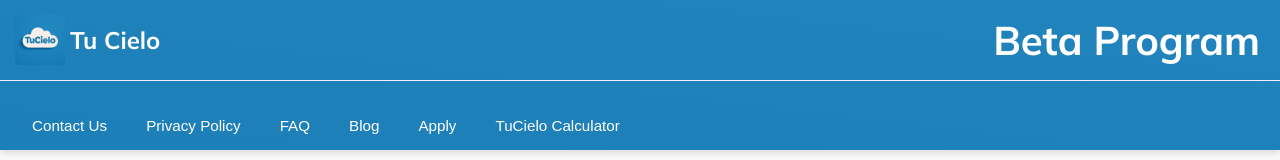
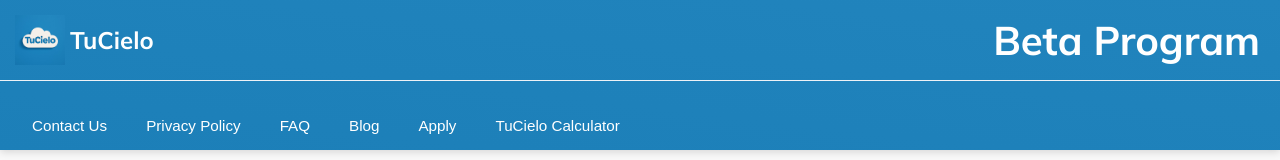
Before and after one commit to MetaCapFin/tu-cielo-site, a React (Create React App) app: page / in a window 1280 px wide. Shown: the top 160 px of the page. Built offline with nearby package versions, Linux system fonts and the light colour scheme.

Commit message:
Update App.js

```diff
--- a/src/App.js
+++ b/src/App.js
@@ -185,7 +185,7 @@ function Homepage() {
           <div className="logo-placeholder">
             <img src="/cloud_logo.jpg" alt="Logo" />
           </div>
-          <h1>Tu Cielo</h1>
+          <h1>TuCielo</h1>
         </div>
         <div className="beta-label">
           <strong>Beta Program</strong>
```
